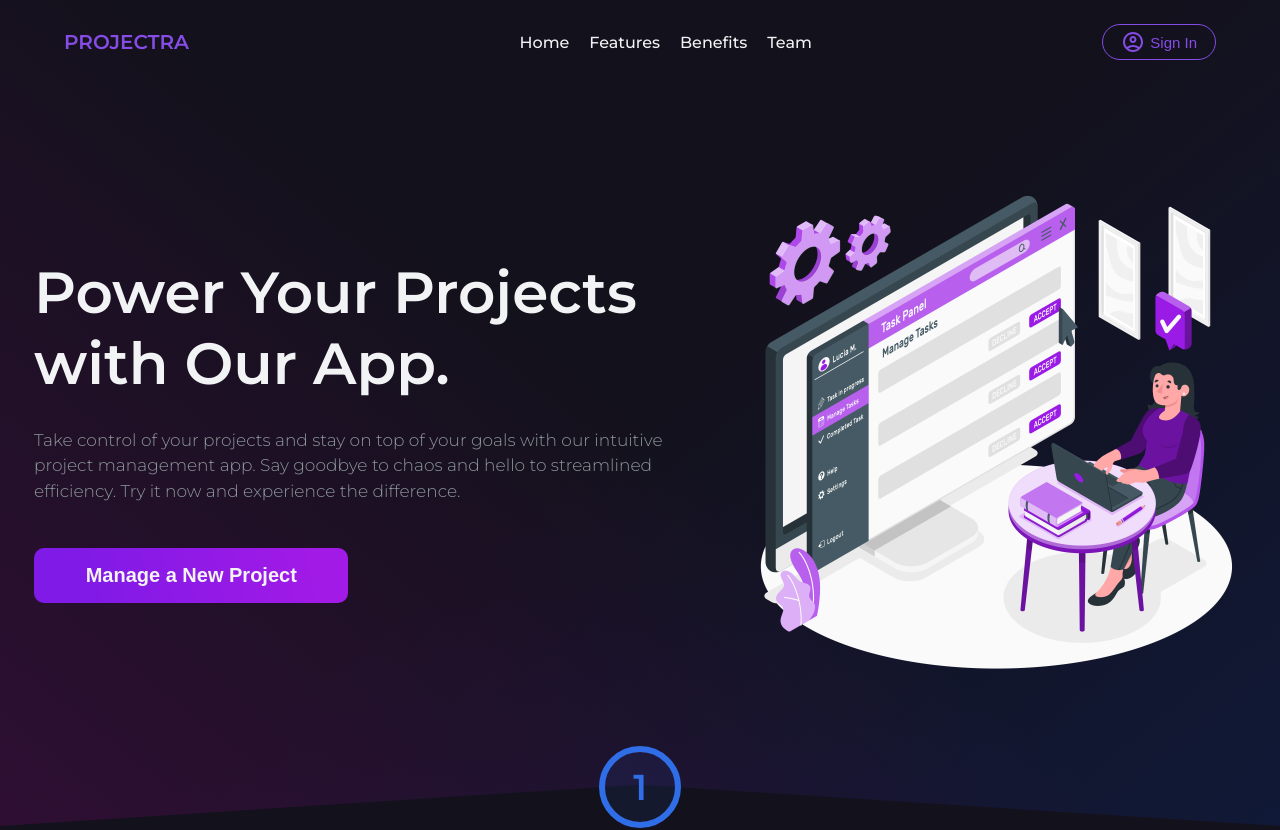
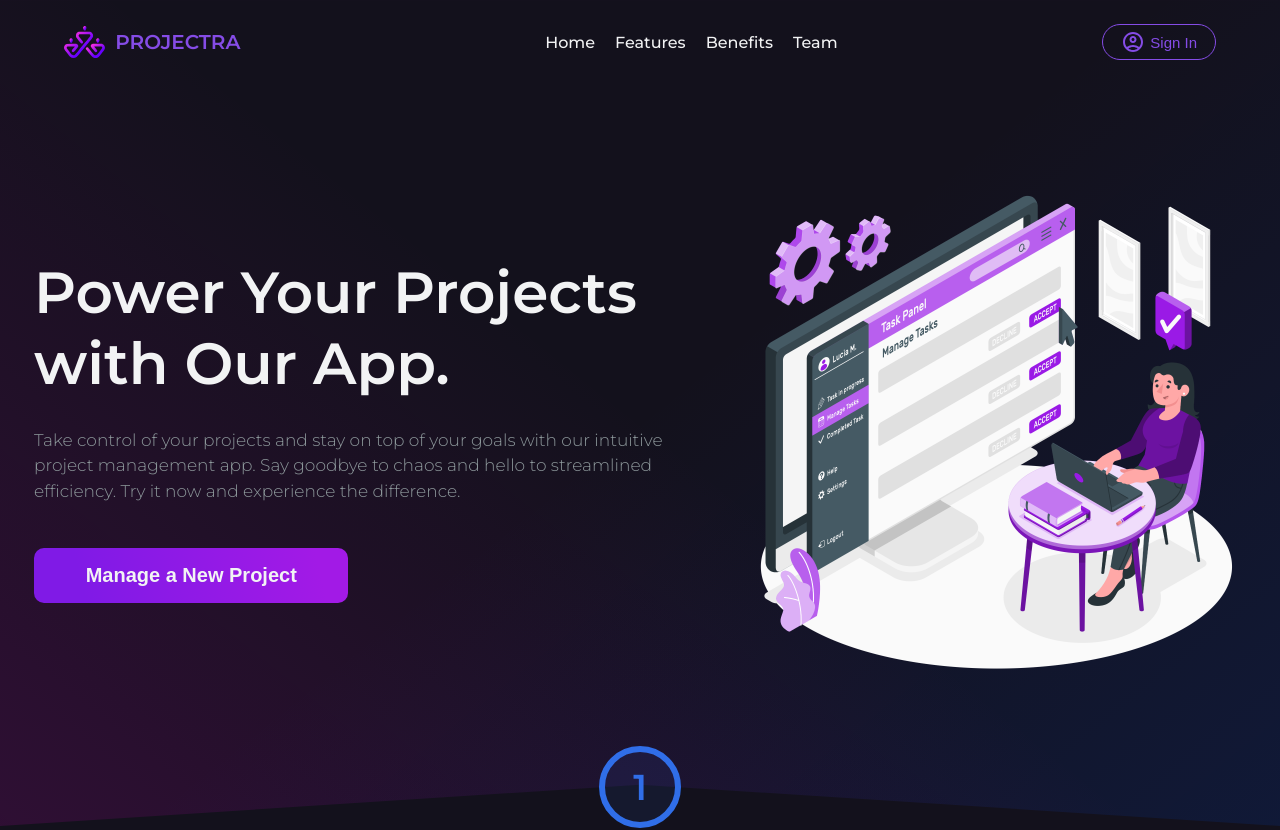
Before and after one commit to v-a-dinesh/Projectra, a React (Create React App) app in the folder client/: page / in a window 1280 px wide. Shown: the top 830 px of the page. Built offline with nearby package versions, Linux system fonts and the light colour scheme.

Commit message:
Updated Files

```diff
--- a/client/src/components/Menu.jsx
+++ b/client/src/components/Menu.jsx
@@ -28,6 +28,7 @@ import { getUsers, notifications } from "../api/index";
 import { useNavigate } from 'react-router-dom';
 import { Avatar, CircularProgress } from "@mui/material";
 import Skeleton from "@mui/material/Skeleton";
+
 
 const Container = styled.div`
   flex: 1.3;
--- a/client/src/pages/Home/components/Navbar.jsx
+++ b/client/src/pages/Home/components/Navbar.jsx
@@ -1,10 +1,11 @@
-import React from 'react'
-import styled from 'styled-components'
+import React from "react";
+import styled from "styled-components";
 import AccountCircleOutlinedIcon from "@mui/icons-material/AccountCircleOutlined";
+import LogoIcon from "./Logo.svg"; // Add this import
 
 const Container = styled.div`
-width: 90%;
-max-width: 1320px;
+  width: 90%;
+  max-width: 1320px;
   height: 60px;
   margin: 12px 14px;
   display: flex;
@@ -14,10 +15,19 @@ max-width: 1320px;
     padding: 0px 20px !important;
   }
 `;
+
 const Logo = styled.h1`
   font-weight: 600;
   font-size: 20px;
   color: ${({ theme }) => theme.primary};
+  display: flex;
+  align-items: center;
+  gap: 10px;
+`;
+
+// Add the Image styled component
+const Image = styled.img`
+  height: 32px;
 `;
 
 const Menu = styled.ul`
@@ -42,8 +52,6 @@ const MenuItem = styled.a`
   }
 `;
 
-
-
 const Button = styled.button`
   padding: 5px 18px;
   background-color: transparent;
@@ -63,11 +71,14 @@ const Button = styled.button`
     color: ${({ theme }) => theme.text};
   }
 `;
+
 const Navbar = ({ setSignInOpen }) => {
-
   return (
     <Container>
-      <Logo>PROJECTRA</Logo>
+      <Logo>
+        <Image src={LogoIcon} alt="Projectra Logo" />
+        PROJECTRA
+      </Logo>
       <Menu>
         <MenuItem href="#home">Home</MenuItem>
         <MenuItem href="#features">Features</MenuItem>
@@ -77,9 +88,8 @@ const Navbar = ({ setSignInOpen }) => {
       <Button onClick={() => setSignInOpen(true)}>
         <AccountCircleOutlinedIcon /> Sign In
       </Button>
+    </Container>
+  );
+};
 
-    </Container>
-  )
-}
-
-export default Navbar
+export default Navbar;
```
Also changed, not shown: client/src/pages/Home/components/Logo.svg (added), 1 other file (tests, documents, lock files or other folders).
